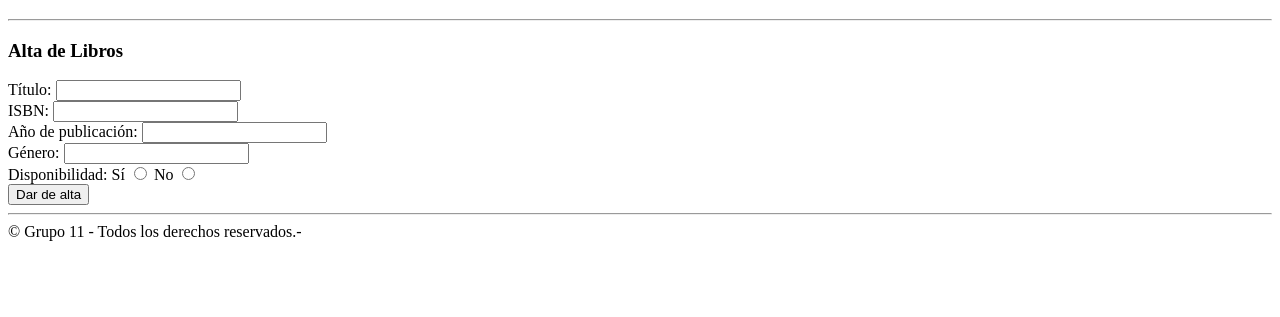
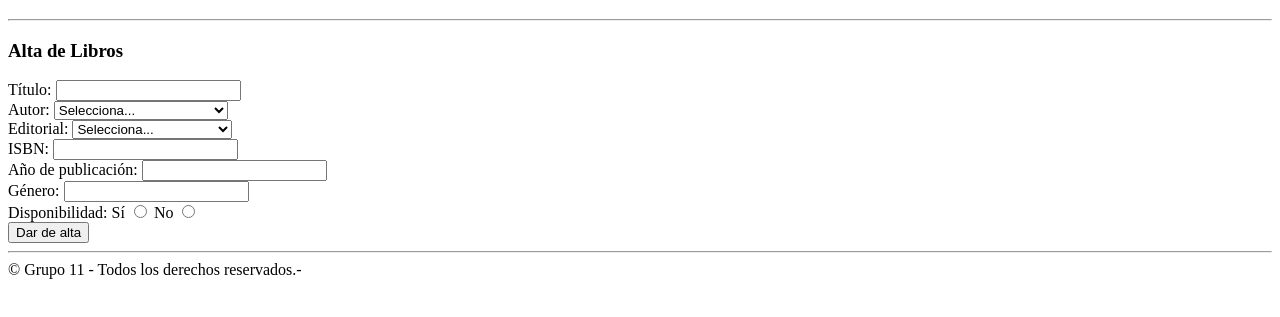
Before and after one commit to pablocesar912/integradorBackEnd, a plain HTML site: page front/index.html in a window 1280 px wide. Shown: the part 61-378 px from the top of the page. Drawn offline with Linux system fonts and the light colour scheme.

Commit message:
Modificación front (html) y librosModels.js

```diff
--- a/crud-api/models/librosModel.js
+++ b/crud-api/models/librosModel.js
@@ -8,6 +8,8 @@ const {DataTypes} = require("sequelize")
 const librosModel = db.define ("libros",{
     titulo:{type:DataTypes.STRING},
     isbn:{type:DataTypes.STRING},
+    autor_id:{type:DataTypes.INTEGER},
+    editorial_id:{type:DataTypes.INTEGER},
     anio_publicacion:{type:DataTypes.INTEGER},
     genero:{type:DataTypes.STRING},
     disponible:{type:DataTypes.BOOLEAN}
--- a/front/index.html
+++ b/front/index.html
@@ -16,6 +16,30 @@
             <div>
                 <label for="titulo">Título:</label>
                 <input type="text" name="titulo" id="titulo">
+            </div>
+            <div>
+                <label for="autor">Autor:</label>
+                    <select id="autor" name="autor">
+                    <option value="">Selecciona...</option>
+                    <option value="gabriel_garcia_marquez">Gabriel García Márquez</option>
+                    <option value="george_orwell">George Orwell</option>
+                    <option value="jane_austen">Jane Austen</option>
+                    <option value="antoine_de_saint_exupery">Antoine de Saint-Exupéry</option>
+                    <option value="jk_rowling">J.K. Rowling</option>
+                    <option value="miguel_de_cervantes">Miguel de Cervantes</option>
+                    <option value="harper_lee">Harper Lee</option>
+                    <option value="jrr_tolkien">J.R.R. Tolkien</option>
+                    <option value="carlos_luis_zafon">Carlos Luis Zafón</option>
+                    </select>
+            </div>
+            <div>
+                <label for="titulo">Editorial:</label>
+                <select id="editorial" name="editorial">
+                    <option value="">Selecciona...</option>
+                    <option value="editorial_sudamericana">Editorial Sudamericana</option>
+                    <option value="penguin_books">Penguin Books</option>
+                    <option value="ediciones_sm">Ediciones SM</option>
+                  </select>
             </div>
             <div>
                 <label for="isbn">ISBN:</label>
```
